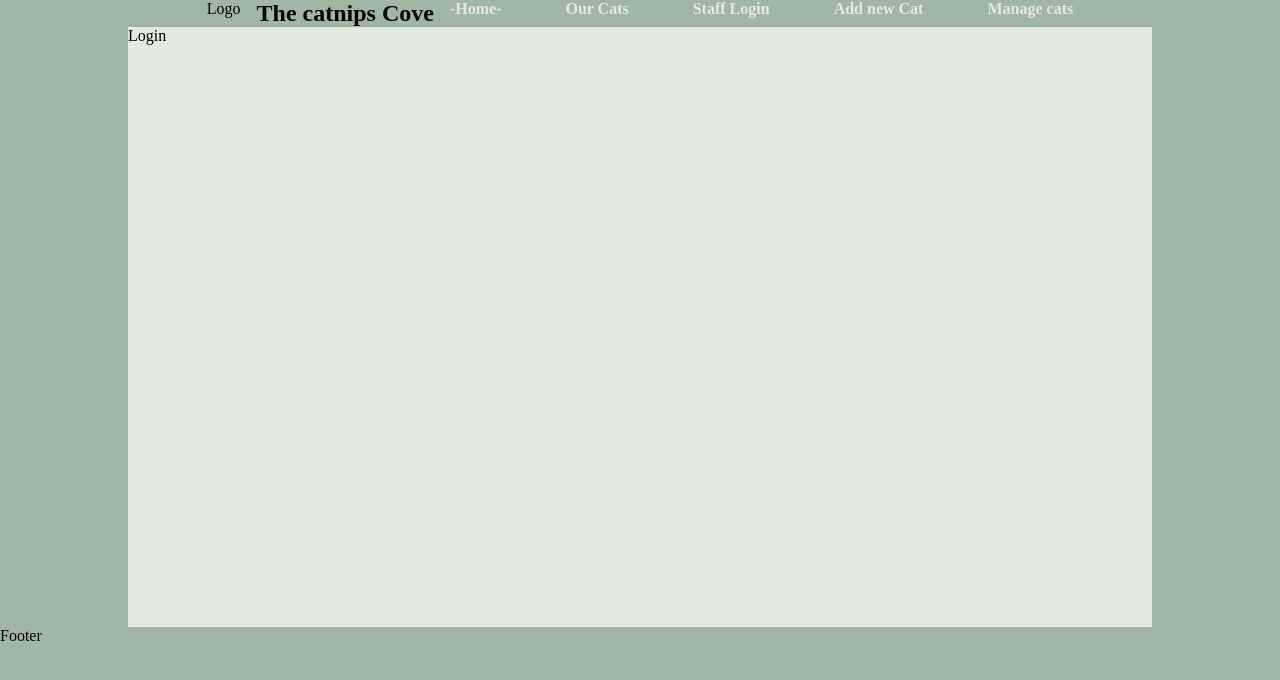
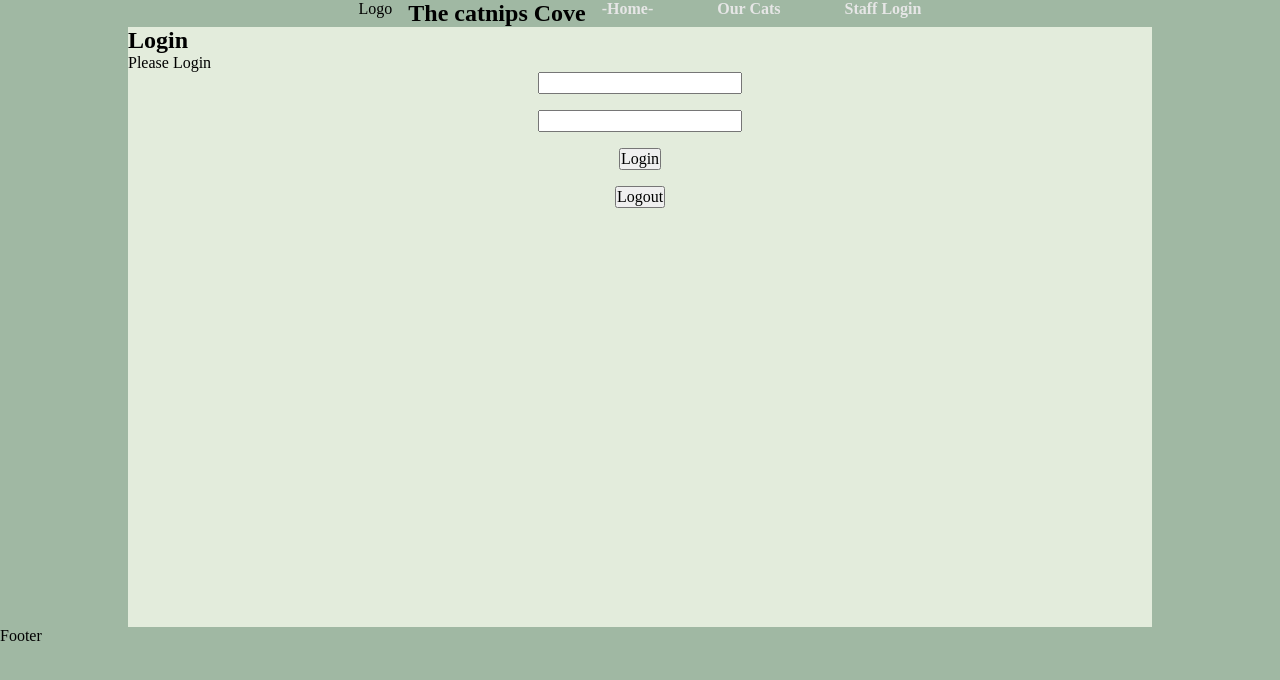
Before and after one commit to chlkstn/Individuellt-projekt-examinerande, a React (Vite) app in the folder catnipscove/: page /login in a window 1280 px wide. Shown: the top 680 px of the page. Built offline with nearby package versions, Linux system fonts and the light colour scheme.

Commit message:
adding userlogin and new context for login

```diff
--- /dev/null
+++ b/catnipscove/src/AuthContext.tsx
@@ -0,0 +1,37 @@
+// AuthContext.tsx
+import React, { createContext, useContext, useState, useEffect } from 'react';
+
+
+
+const AuthContext = createContext<AuthContextType | undefined>(undefined);
+
+export const useAuth = () => {
+  const context = useContext(AuthContext);
+  if (!context) {
+    throw new Error('useAuth must be used within an AuthProvider');
+  }
+  return context;
+};
+
+export const AuthProvider: React.FC = ({ children }) => {
+  const [isAuthenticated, setIsAuthenticated] = useState(() => {
+    // Retrieve login state from localStorage
+    return localStorage.getItem('isAuthenticated') === 'true';
+  });
+
+
+  // Saving authenticated to Local storage
+
+  useEffect(() => {
+    localStorage.setItem('isAuthenticated', isAuthenticated.toString());
+  }, [isAuthenticated]);
+
+  const login = () => setIsAuthenticated(true);
+  const logout = () => setIsAuthenticated(false);
+
+  return (
+    <AuthContext.Provider value={{ isAuthenticated, login, logout }}>
+      {children}
+    </AuthContext.Provider>
+  );
+};
--- a/catnipscove/src/components/Details.tsx
+++ b/catnipscove/src/components/Details.tsx
@@ -40,6 +40,10 @@ const Details: React.FC = () => {
       <p>Race: {cat.race}</p>
       <p>Eye Color: {cat.eyecolor}</p>
       <p>{cat.description}</p>
+
+      <button> Next</button>
+      <button> Prev</button>
+      <button> Back</button>
     </section>
   );
 };
--- a/catnipscove/src/main.tsx
+++ b/catnipscove/src/main.tsx
@@ -11,14 +11,25 @@ import Info from "./routes/Info.tsx";
 import { Home } from "./routes/Home.tsx";
 import Gallery from "./routes/Gallery.tsx";
 import Add from "./routes/Add.tsx";
-import { Login } from "./routes/Login.tsx";
+import  Login  from "./routes/Login.tsx";
 import Manage from "./routes/Manage.tsx";
 import Details from "./components/Details.tsx";
 
-import { createBrowserRouter, RouterProvider } from "react-router-dom";
+import { useAuth, AuthProvider } from "./AuthContext";
+
+import {
+  createBrowserRouter,
+  RouterProvider,
+  Navigate,
+} from "react-router-dom";
 import "./style.css";
 import "./reset.css";
 import EditForm from "./components/EditForm.tsx";
+
+const ProtectedRoute = ({ children }: { children: JSX.Element }) => {
+  const { isAuthenticated } = useAuth();
+  return isAuthenticated ? children : <Navigate to="/login" />;
+};
 
 const router = createBrowserRouter([
   {
@@ -53,7 +64,11 @@ const router = createBrowserRouter([
       },
       {
         path: "manage",
-        element: <Manage />,
+        element: (
+          <ProtectedRoute>
+            <Manage />
+          </ProtectedRoute>
+        ),
       },
       {
         path: "manage/edit/:id",
@@ -66,8 +81,10 @@ const router = createBrowserRouter([
 ReactDOM.createRoot(document.getElementById("root")).render(
   <React.StrictMode>
     <CatProvider>
-      {/* Wrap the entire router in CatProvider */}
-      <RouterProvider router={router} />
+      <AuthProvider>
+        {/* Wrap the entire router in CatProvider */}
+        <RouterProvider router={router} />
+      </AuthProvider>
     </CatProvider>
   </React.StrictMode>
 );
--- a/catnipscove/src/routes/Login.tsx
+++ b/catnipscove/src/routes/Login.tsx
@@ -1,7 +1,50 @@
-export function Login() {
+// LoginPage.tsx
+import React, { useState } from "react";
+import { useNavigate } from "react-router-dom";
+import { useAuth } from "../AuthContext";
+import { AuthContextType } from "../Interface";
+
+const Login: React.FC = () => {
+  const [username, setUsername] = useState<string>("");
+  const [password, setPassword] = useState<string>("");
+  const { login } = useAuth();
+  const { logout } = useAuth();
+  const navigate = useNavigate();
+
+  const handleLoginSubmit = (e: React.FormEvent) => {
+    e.preventDefault();
+    if (username == "anton" && password == "aaaa") {
+      login();
+      navigate("/Manage");
+    } else {
+      console.log("wrong password");
+    }
+  };
+
   return (
-    <div>
-      <p> Login</p>
-    </div>
+    <>
+      <section>
+        <h2>Login</h2>
+        <p> Please Login </p>
+        <form onSubmit={handleLoginSubmit}>
+          <input
+            type="text"
+            value={username}
+            onChange={(e) => setUsername(e.target.value)}
+            required
+          />
+          <input
+            type="password"
+            value={password}
+            onChange={(e) => setPassword(e.target.value)}
+            required
+          />
+          <button type="submit">Login</button>
+          <button onClick={logout}>Logout</button>
+        </form>
+      </section>
+    </>
   );
-}
+};
+
+export default Login;
--- a/catnipscove/src/routes/Root.tsx
+++ b/catnipscove/src/routes/Root.tsx
@@ -1,6 +1,11 @@
 import { Outlet } from "react-router-dom";
+import { useAuth } from "../AuthContext";
 
 export default function Root() {
+  const { isAuthenticated } = useAuth();
+
+  // render "add and manage" if the user is logged in
+
   return (
     <>
       <section id="wrapper">
@@ -11,8 +16,8 @@ export default function Root() {
             <a href={`/home`}>-Home-</a>
             <a href={`/gallery`}>Our Cats</a>
             <a href={`/login`}>Staff Login</a>
-            <a href={`/add`}>Add new Cat</a>
-            <a href={`/manage`}>Manage cats</a>
+            {isAuthenticated && <a href="/add">Add new Cat</a>}
+            {isAuthenticated && <a href="/manage">Manage cats</a>}
           </nav>
         </header>
 
```
Also changed, not shown: catnipscove/src/Interface.ts (+8 -0 lines), catnipscove/src/components/Remove.tsx (deleted), 1 other file (tests, documents, lock files or other folders).
